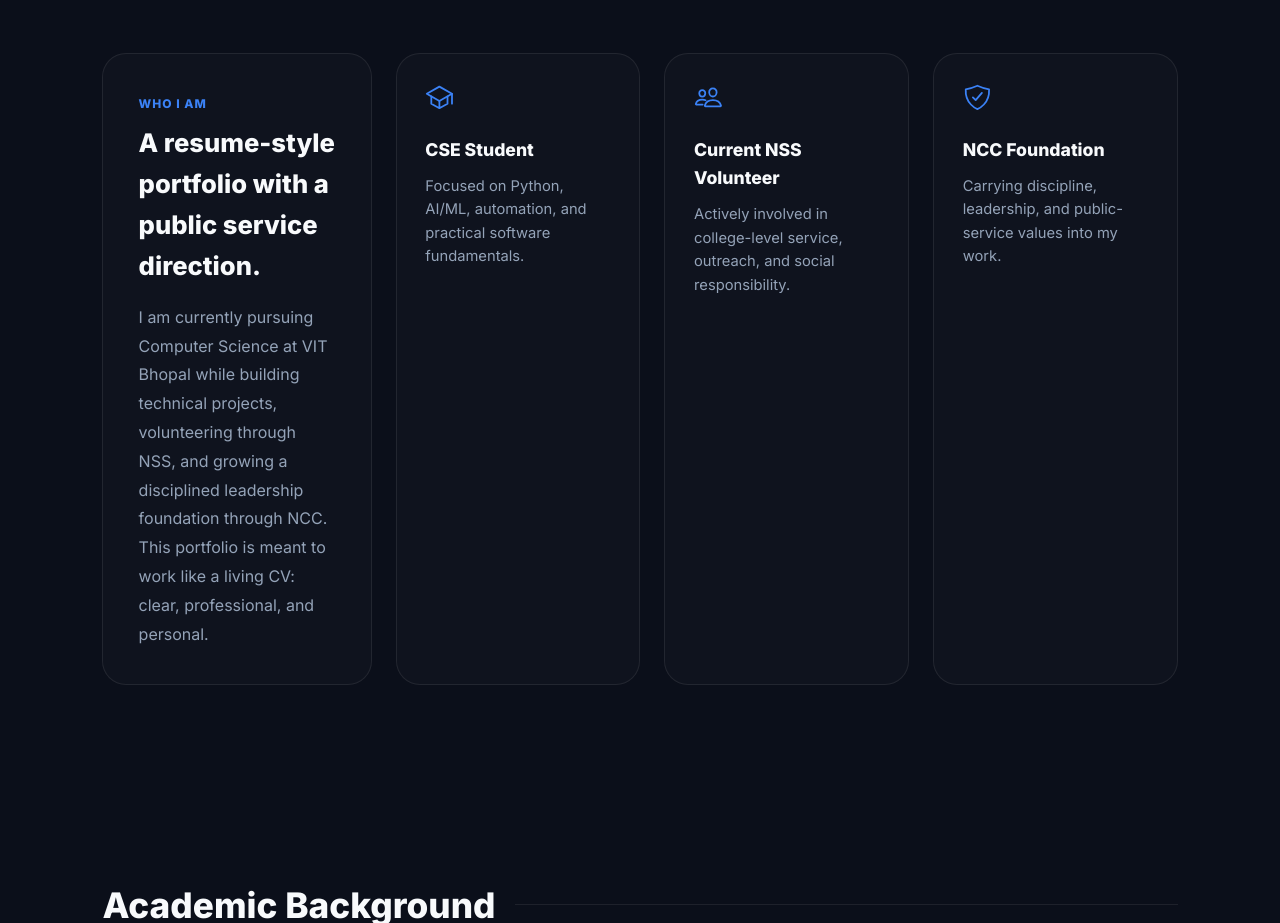
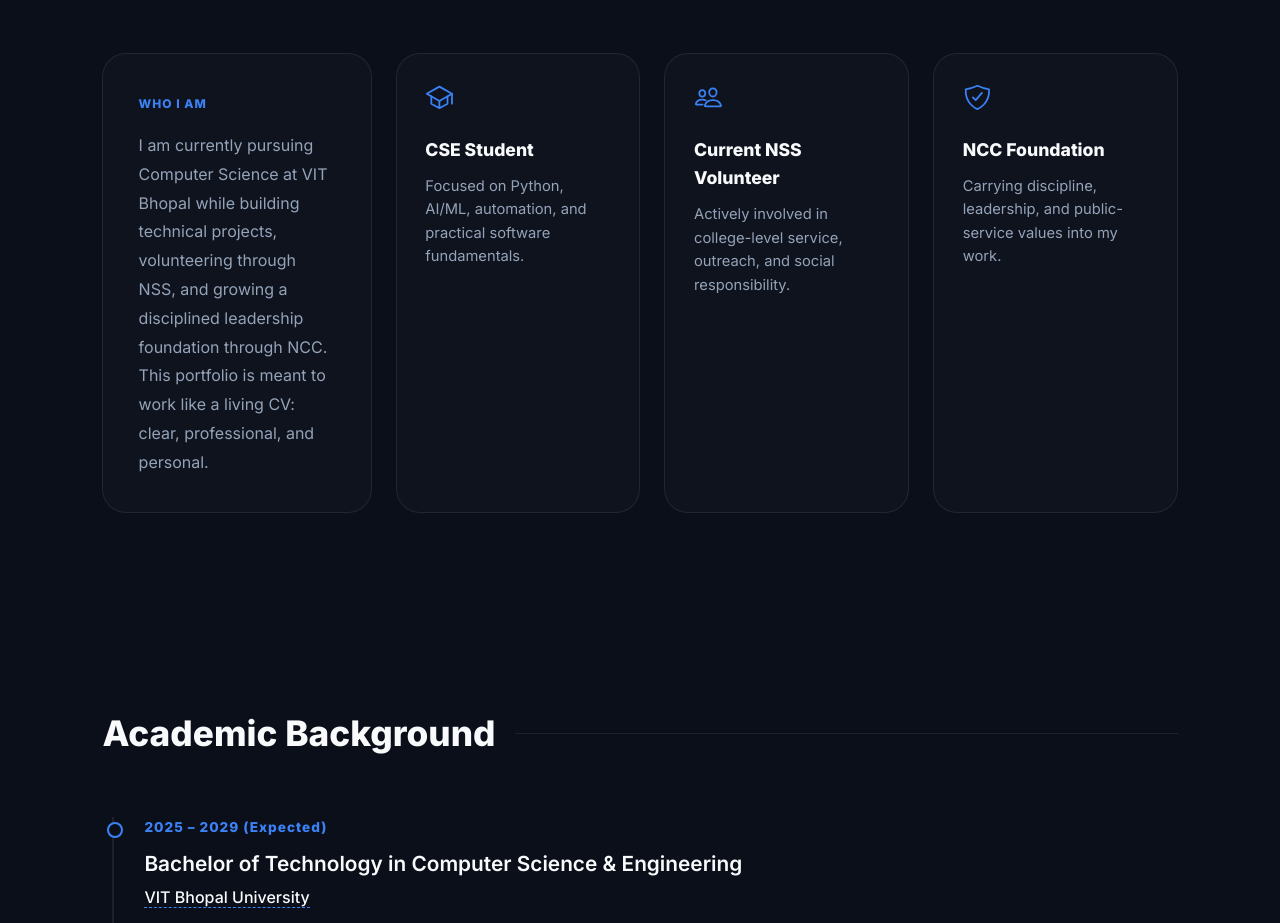
Before and after one commit to Himanshusaurabh0411/himanshusaurabh0411.github.io, a plain HTML site: page index.html in a window 1280 px wide. Shown: the part 955-1878 px from the top of the page. Drawn offline with nearby package versions, Linux system fonts and the light colour scheme; no server answers.

Commit message:
Remove personal snapshot subheading

```diff
--- a/index.html
+++ b/index.html
@@ -278,7 +278,6 @@
         <div class="identity-grid reveal">
             <div class="identity-intro">
                 <span class="tag-accent">Who I Am</span>
-                <h3 style="margin-top: 8px; font-size: 1.6rem;">A resume-style portfolio with a public service direction.</h3>
                 <p>I am currently pursuing Computer Science at VIT Bhopal while building technical projects, volunteering through NSS, and growing a disciplined leadership foundation through NCC. This portfolio is meant to work like a living CV: clear, professional, and personal.</p>
             </div>
             <div class="identity-card">
```
